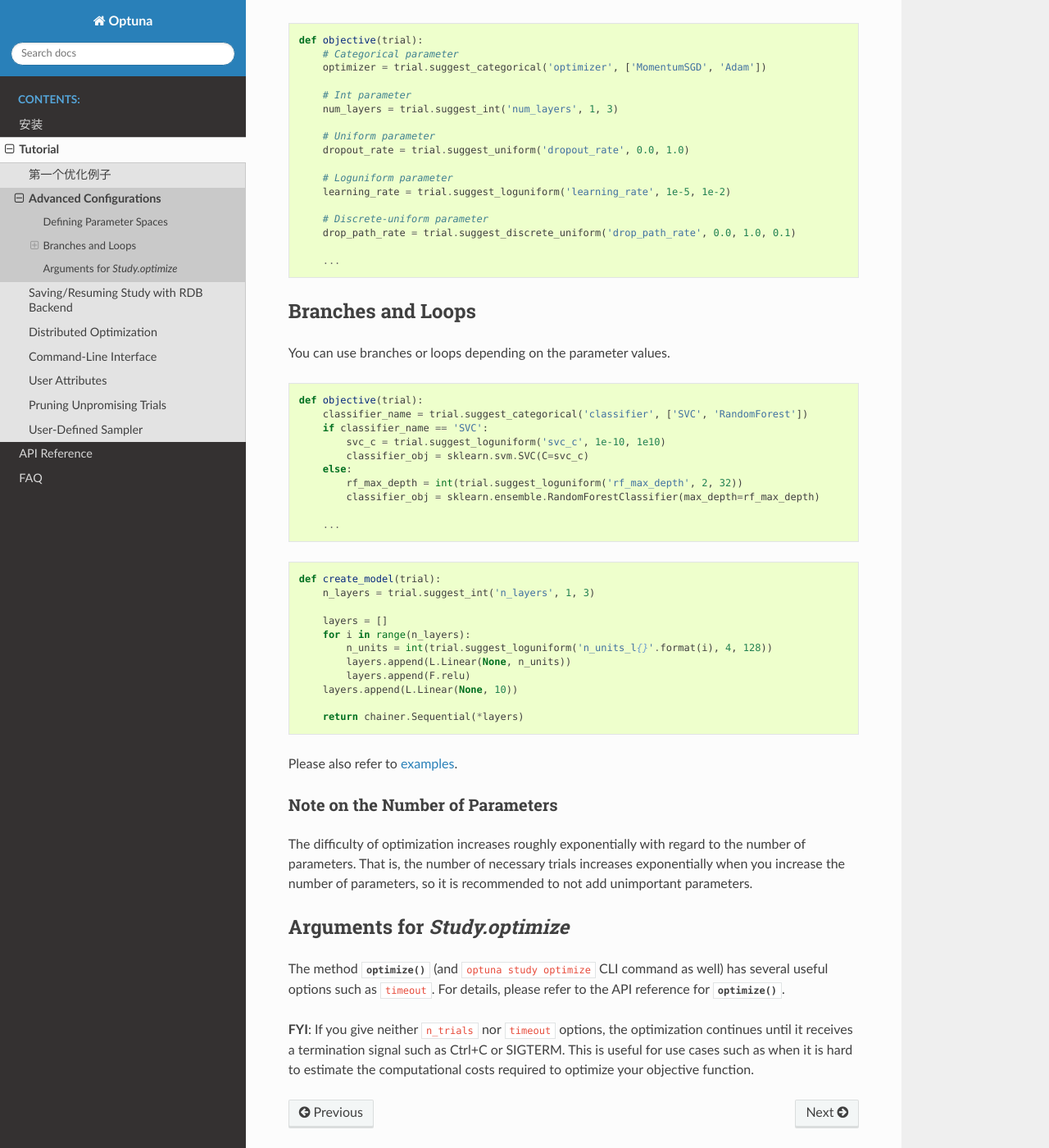
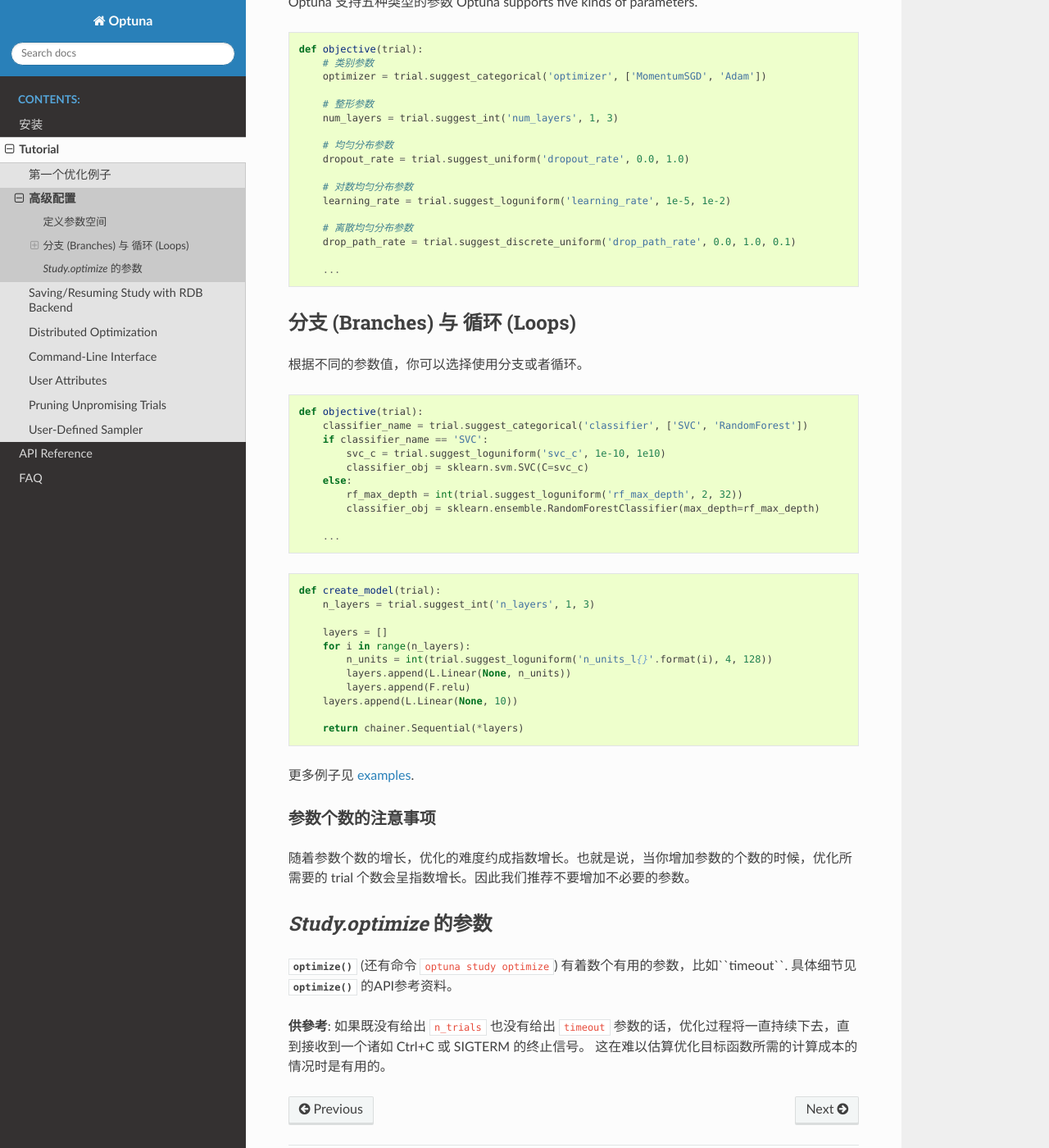
Before and after one commit to optuna/doc-optuna-zh-cn, a Sphinx documentation site: the page built from source/tutorial/configurations.rst, in a window 1280 px wide and 1400 px high, scrolled down 236 px. Shown: the whole window at 82% size. Built offline with Sphinx 7.4.7 and the Read the Docs theme 2.0.0, drawn with Linux system fonts in a browser that asks for light colours; some of the changed text lies outside the part shown.

Commit message:
翻译完 高级配置

```diff
--- a/source/tutorial/configurations.rst
+++ b/source/tutorial/configurations.rst
@@ -1,37 +1,38 @@
 .. _configurations:
 
-Advanced Configurations
+高级配置
 =======================
 
-Defining Parameter Spaces
+定义参数空间
 -------------------------
 
+Optuna 支持五种类型的参数
 Optuna supports five kinds of parameters.
 
 .. code-block:: python
 
     def objective(trial):
-        # Categorical parameter
+        # 类别参数
         optimizer = trial.suggest_categorical('optimizer', ['MomentumSGD', 'Adam'])
 
-        # Int parameter
+        # 整形参数
         num_layers = trial.suggest_int('num_layers', 1, 3)
 
-        # Uniform parameter
+        # 均匀分布参数
         dropout_rate = trial.suggest_uniform('dropout_rate', 0.0, 1.0)
 
-        # Loguniform parameter
+        # 对数均匀分布参数
         learning_rate = trial.suggest_loguniform('learning_rate', 1e-5, 1e-2)
 
-        # Discrete-uniform parameter
+        # 离散均匀分布参数
         drop_path_rate = trial.suggest_discrete_uniform('drop_path_rate', 0.0, 1.0, 0.1)
 
         ...
 
-Branches and Loops
-------------------
+分支 (Branches) 与 循环 (Loops)
+-----------------------------------
 
-You can use branches or loops depending on the parameter values.
+根据不同的参数值，你可以选择使用分支或者循环。
 
 .. code-block:: python
 
@@ -60,21 +61,19 @@ You can use branches or loops depending on the parameter values.
 
         return chainer.Sequential(*layers)
 
-Please also refer to `examples <https://github.com/optuna/optuna/tree/master/examples>`_.
+更多例子见 `examples <https://github.com/optuna/optuna/tree/master/examples>`_.
 
 
-Note on the Number of Parameters
+参数个数的注意事项
 ^^^^^^^^^^^^^^^^^^^^^^^^^^^^^^^^
 
-The difficulty of optimization increases roughly exponentially with regard to the number of parameters. That is, the number of necessary trials increases exponentially when you increase the number of parameters, so it is recommended to not add unimportant parameters.
+随着参数个数的增长，优化的难度约成指数增长。也就是说，当你增加参数的个数的时候，优化所需要的 trial 个数会呈指数增长。因此我们推荐不要增加不必要的参数。
 
 
-Arguments for `Study.optimize`
+`Study.optimize` 的参数
 --------------------------------
 
-The method :func:`~optuna.study.Study.optimize` (and ``optuna study optimize`` CLI command as well)
-has several useful options such as ``timeout``.
-For details, please refer to the API reference for :func:`~optuna.study.Study.optimize`.
+:func:`~optuna.study.Study.optimize` (还有命令 ``optuna study optimize``) 有着数个有用的参数，比如``timeout``. 具体细节见 :func:`~optuna.study.Study.optimize` 的API参考资料。
 
-**FYI**: If you give neither ``n_trials`` nor ``timeout`` options, the optimization continues until it receives a termination signal such as Ctrl+C or SIGTERM.
-This is useful for use cases such as when it is hard to estimate the computational costs required to optimize your objective function.
+**供參考**: 如果既没有给出 ``n_trials`` 也没有给出 ``timeout`` 参数的话，优化过程将一直持续下去，直到接收到一个诸如 Ctrl+C 或 SIGTERM 的终止信号。
+这在难以估算优化目标函数所需的计算成本的情况时是有用的。
```
